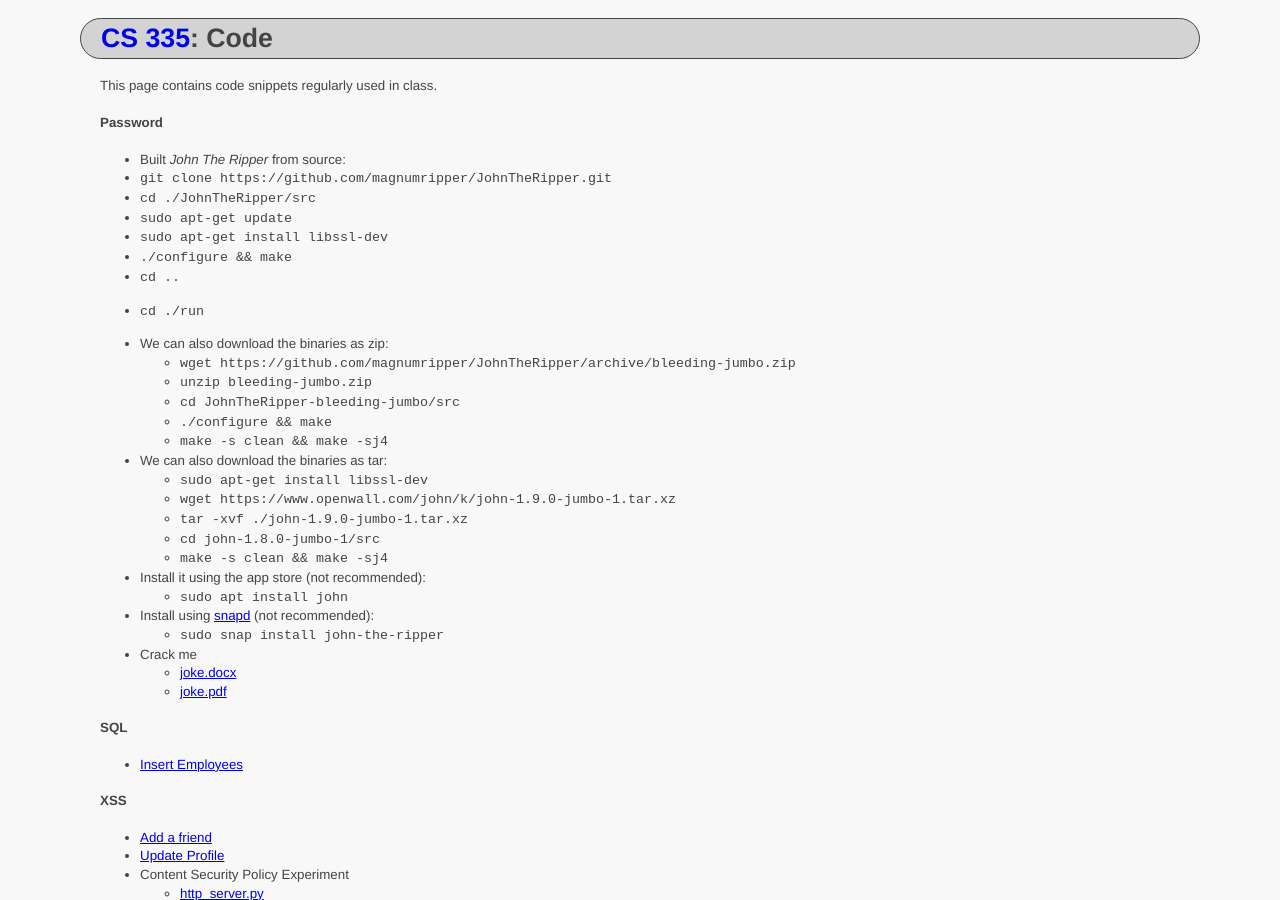
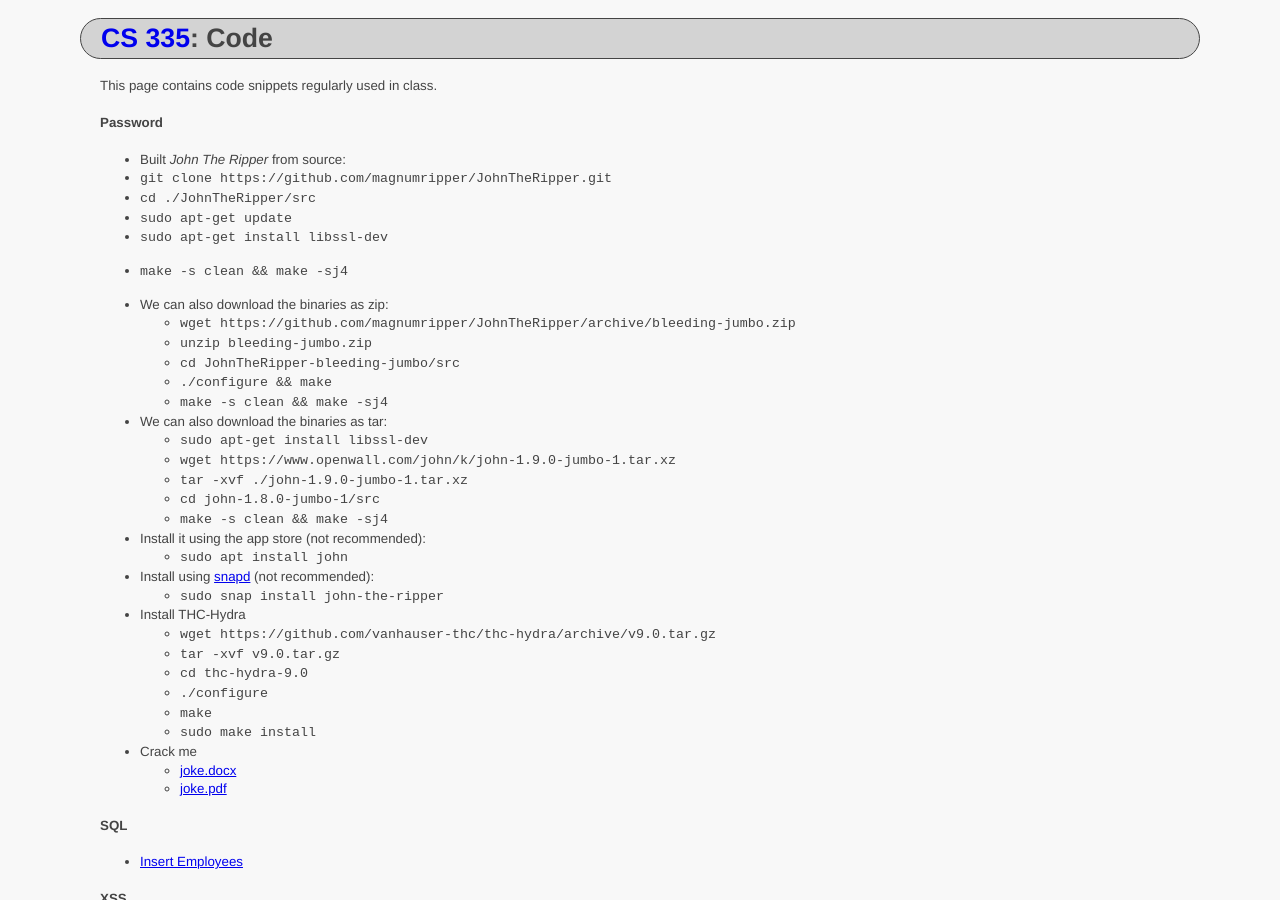
Before and after one commit to ycpcs/cs335-spring2020, a Jekyll site: the page built from code/index.md, in a window 1280 px wide and 900 px high. Built offline with Jekyll 4.4.1, drawn with Linux system fonts in a browser that asks for light colours.

Commit message:
add hydra

````diff
--- a/code/index.md
+++ b/code/index.md
@@ -12,9 +12,7 @@ This page contains code snippets regularly used in class.
   - ```cd ./JohnTheRipper/src```
   - ```sudo apt-get update```
   - ```sudo apt-get install libssl-dev```
-  - ```./configure && make```
-  - ```cd ..```
-  - ```cd ./run```
+  - ``` make -s clean && make -sj4```
 
 - We can also download the binaries as zip:
   - ```wget https://github.com/magnumripper/JohnTheRipper/archive/bleeding-jumbo.zip```
@@ -35,6 +33,14 @@ This page contains code snippets regularly used in class.
 
 - Install using [snapd](https://snapcraft.io/) (not recommended):
   - ```sudo snap install john-the-ripper```
+
+- Install THC-Hydra
+  - ```wget https://github.com/vanhauser-thc/thc-hydra/archive/v9.0.tar.gz```
+  - ```tar -xvf v9.0.tar.gz```
+  - ```cd thc-hydra-9.0```
+  - ```./configure```
+  - ```make```
+  - ```sudo make install```
 
 - Crack me
   - [joke.docx](pass\joke.docx)
````
